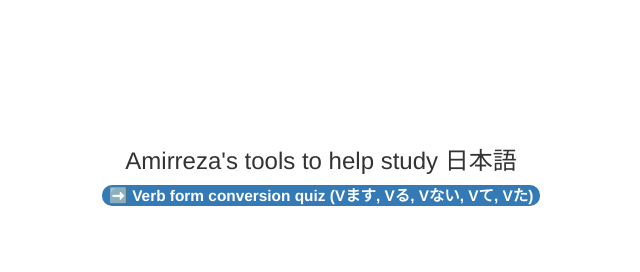
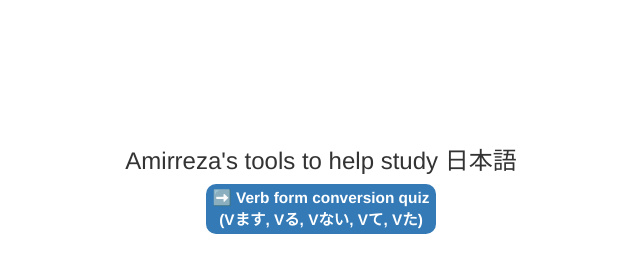
Before and after one commit to amuuu/nihongo-tools, a plain HTML site: page index.html in a window 1280 px wide. Shown: the whole page, without its empty margins (319-959 px from the left). Drawn offline with nearby package versions, Linux system fonts and the light colour scheme.

Commit message:
adjust stuff

```diff
--- a/index.html
+++ b/index.html
@@ -9,11 +9,17 @@
   <style>
     body {
       margin-top:10%;
+
+      /* display: flex;
+      justify-content: center;
+      align-items: center;
+      height: 100vh; */
     }
     .badge
     {
       font-size: 110%;
       background-color: #337AB7;
+      line-height: 140%;
     }
 
   </style>
@@ -21,11 +27,11 @@
 <body>
 
   <div class="container">
-    <div class="row">
+    <!-- <div class="row"> -->
       <div class="text-center">
         <h3>Amirreza's tools to help study 日本語</h3>
-        <a class="badge" href="verbforms_index.html">➡️ Verb form conversion quiz (Vます, Vる, Vない, Vて, Vた)</a>
-      </div>
+        <a class="badge" href="verbforms_index.html">➡️ Verb form conversion quiz <br>(Vます, Vる, Vない, Vて, Vた)</a>
+      <!-- </div> -->
   </div>
 
   <script src="https://code.jquery.com/jquery-3.5.1.min.js"></script>
```
